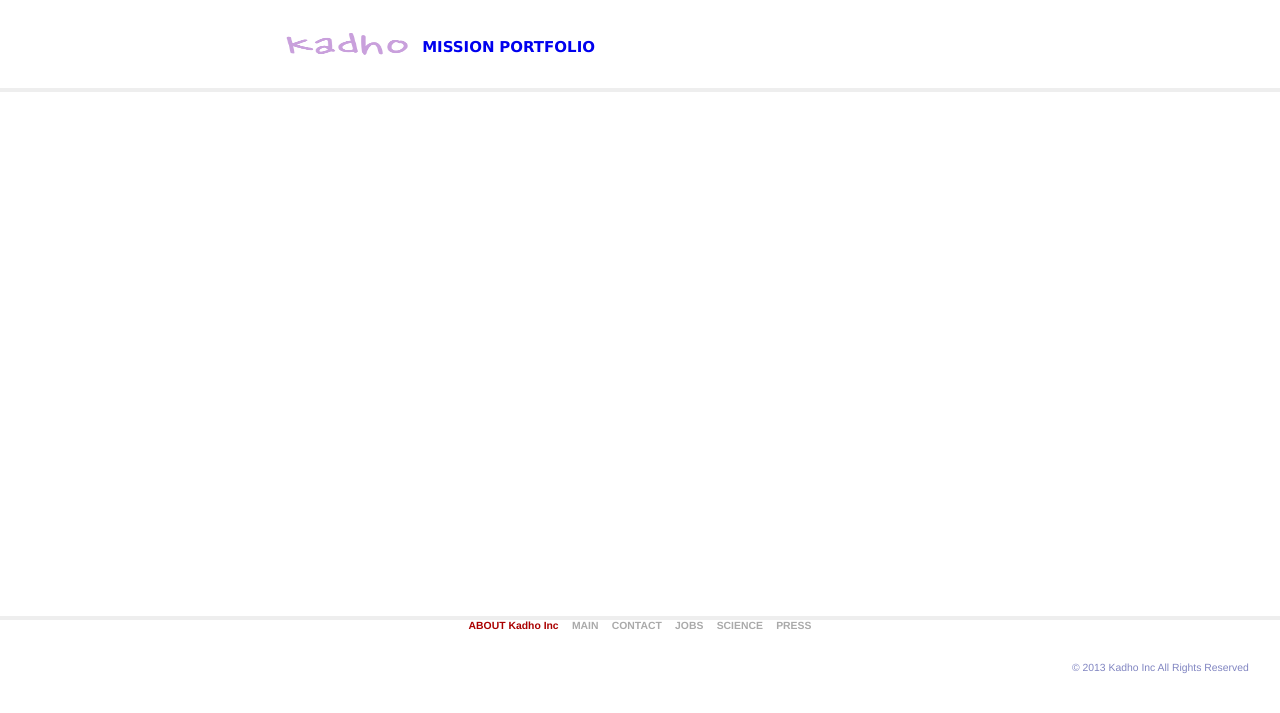
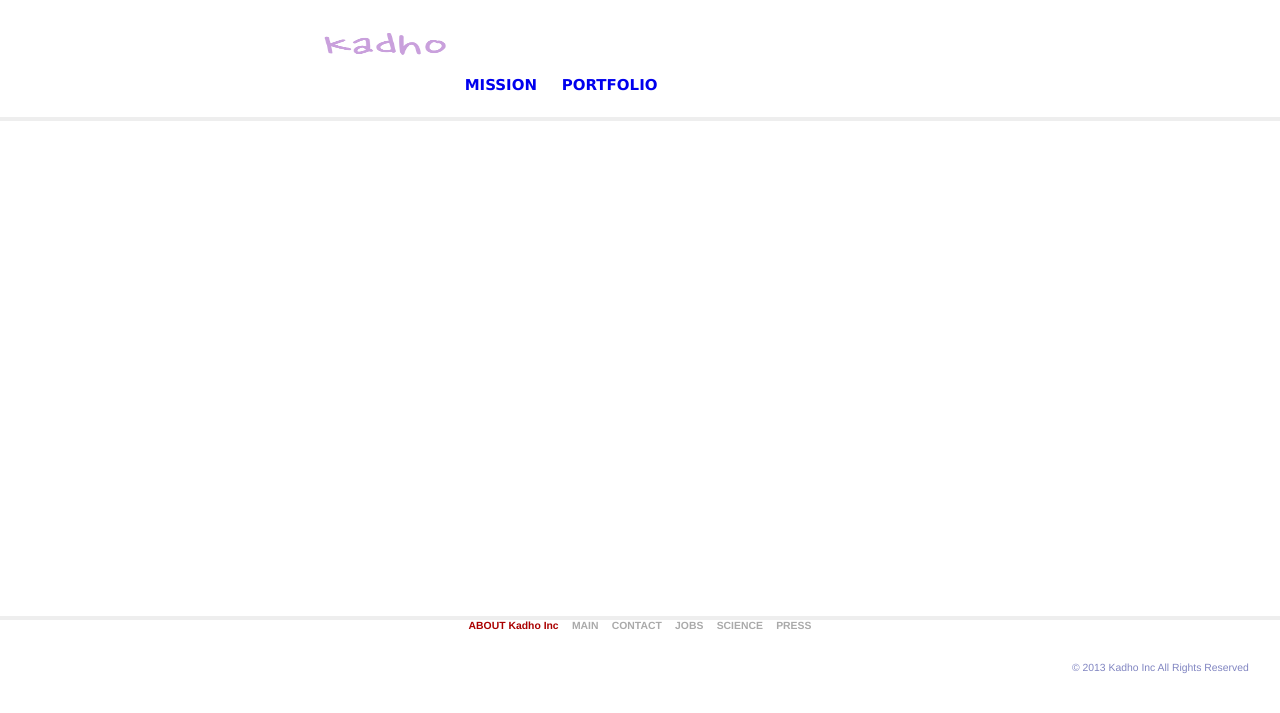
Before and after one commit to kadhoinc/kadhoinc.github.io, a Jekyll site: the page built from portfolio.html, in a window 1280 px wide. Shown: the top 713 px of the page. Built offline with Jekyll 4.4.1, drawn with Linux system fonts in a browser that asks for light colours; Markdown is read by kramdown in place of the engine named in the settings.

Commit message:
more updates

```diff
--- a/css/main.css
+++ b/css/main.css
@@ -263,9 +263,14 @@
 
 .links {
   float: right;
-  margin-right: 440px;
+  margin-right: 340px;
   margin-top: 5px;
   line-height: -5px;
+}
+
+.links a {
+  float: none;
+  margin-left: 20px;
 }
 
 #nav-links {
@@ -278,7 +283,7 @@
   padding: 8px 15px 8px;
   text-decoration: none !important;
   text-shadow: 0 1px 0 #fff;
-  width: 50em;
+  width: 45em;
   padding: 10px;
   margin-left:auto;
   margin-right:auto;
@@ -292,3 +297,18 @@
  margin: 1.4em 0;
  text-align: left !important;
 }
+
+#band1 {
+}
+
+#band1 .left {
+  width: 50%;
+  padding: 15px;
+  float: left;
+}
+
+#band .right {
+  width: 50%;
+  padding: 15px;
+  float: right;
+}
```
Also changed, not shown: 4 other files.
